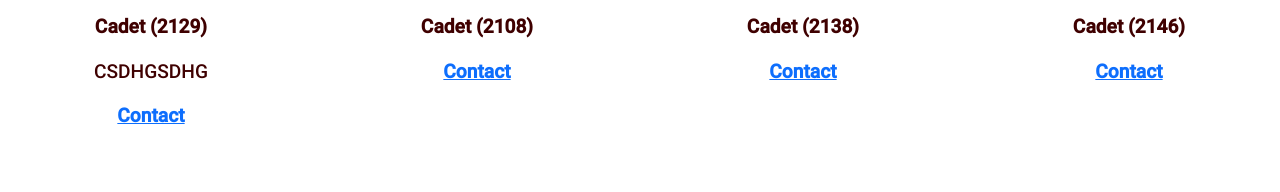
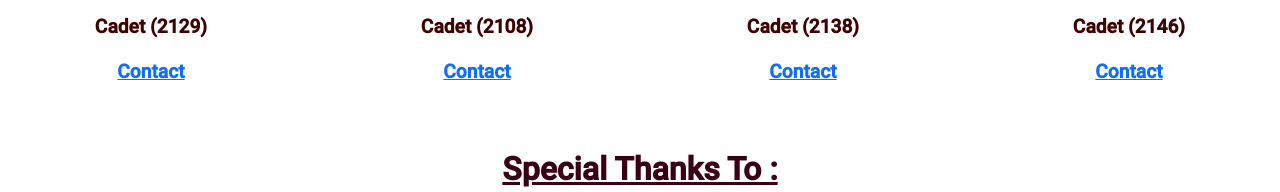
Before and after one commit to Saim20/scc-canteen-vending, a plain HTML site: page index.html in a window 1280 px wide. Shown: the part 1237-1429 px from the top of the page. Drawn offline with nearby package versions, Linux system fonts and the light colour scheme; sample sign-in values are in the browser's storage.

Commit message:
Update index.html

```diff
--- a/index.html
+++ b/index.html
@@ -6,6 +6,10 @@
   <meta name="viewport" content="width=device-width, initial-scale=1.0">
   <title>My Website</title>
   <style>
+    @font-face {
+      font-family: "roboto-thin";
+      src: url("fonts/Roboto-Light.ttf");
+    }
     p{
       font-weight:bold;
       font-size: larger;
@@ -107,7 +111,7 @@
               <img src="https://scontent.fdac31-1.fna.fbcdn.net/v/t39.30808-1/279006925_3151472878501667_8265044909209033683_n.jpg?stp=dst-jpg_s200x200&_nc_cat=100&ccb=1-7&_nc_sid=7206a8&_nc_eui2=AeFRUsfYPJpSeR7XVAX3D_QI-H8McTmyBOz4fwxxObIE7LjNZ-YstieAkVyqcLYx1aT6yoFi__LbIlwNJgy_SsYs&_nc_ohc=PsShH_riZx8AX-hDpnZ&_nc_ht=scontent.fdac31-1.fna&oh=00_AT-S7rsdnmVMis6hCMktW8H3r6zsdNliZEaX6s-R2DFzow&oe=6325CD13" >
               <p style="font-size: 20px;">Saimul Islam</p>
               <p>Cadet (2129)</p>
-              <P style="font-weight:lighter"> CSDHGSDHG</P>
+              <P style="font-family: roboto-thin; font-size:17px; "> </P>
               <p><a href="https://www.facebook.com/icicle29">Contact</a></p>
             </div>
           </div>
```
